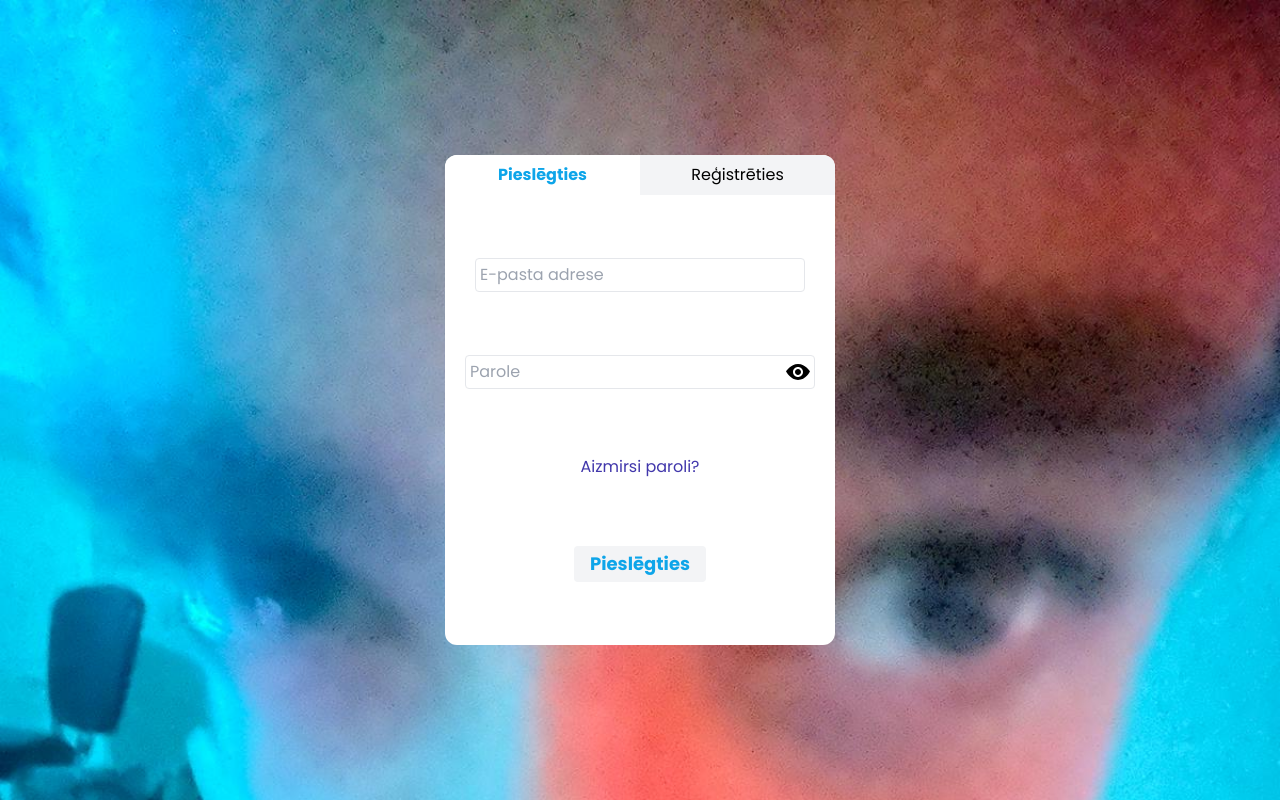
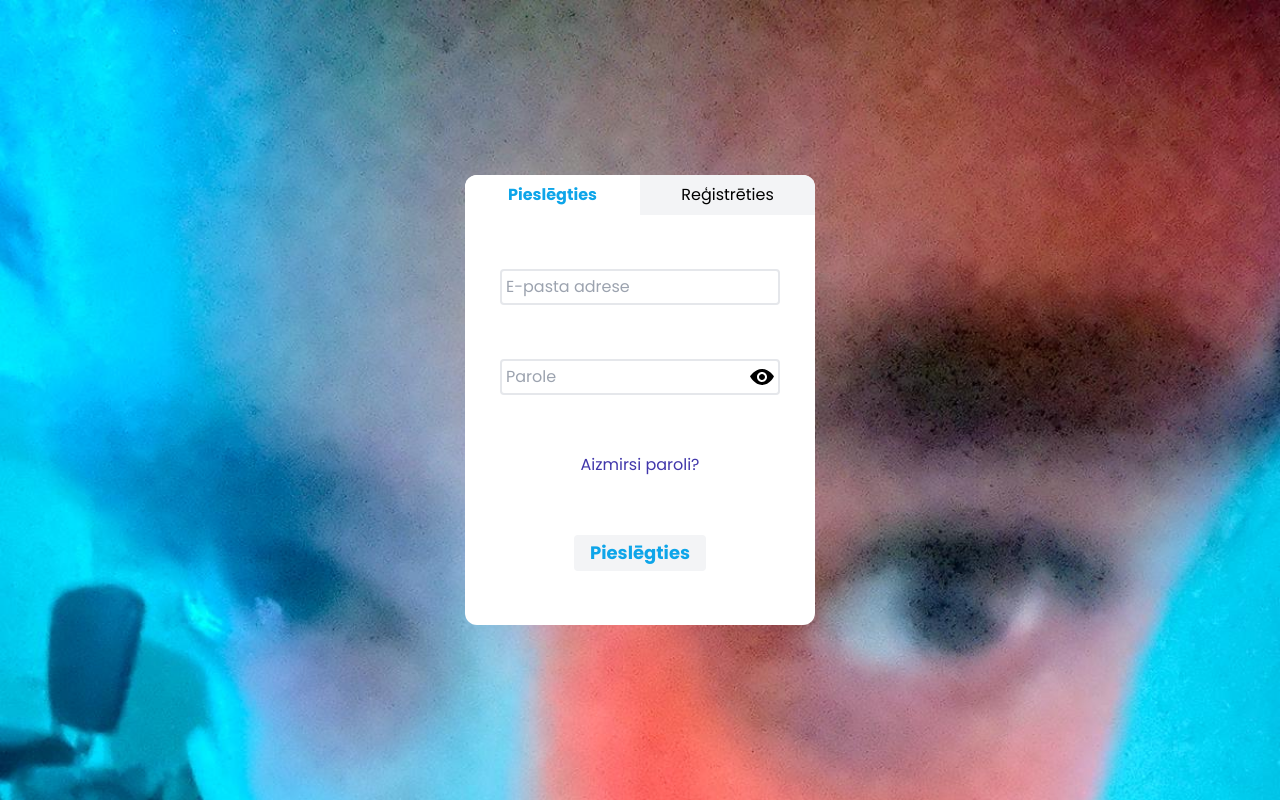
Before and after one commit to IceSalesman/volejbols_webapp3, a SvelteKit app: page / in a window 1280 px wide. Built offline with nearby package versions, Linux system fonts and the light colour scheme.

Commit message:
Login lapa noformateta ar proporcijam nevis ar zirgu matemātiku

```diff
--- a/src/app.css
+++ b/src/app.css
@@ -2,6 +2,8 @@
 @tailwind components;
 @tailwind utilities;
 
-.formInput {
-
+@layer components {
+    .formInputDiv {
+        @apply border-2 hover:border-sky-500 focus-within:border-sky-500 p-1 rounded
+    }
 }
--- a/src/lib/components/LoginSignup/FormContainer.svelte
+++ b/src/lib/components/LoginSignup/FormContainer.svelte
@@ -3,7 +3,7 @@
 	import { selectedForm } from '../../../stores';
 
 	import LoginForm from '$lib/components/LoginSignup/LoginForm.svelte';
-	import SignupForm from '$lib/components/LoginSignup/SignupForm.svelte'
+	import SignupForm from '$lib/components/LoginSignup/SignupForm.svelte';
 
 
 	let visibleLogin: Boolean = true;
@@ -29,7 +29,7 @@
 </script>
 
 <div class="flex h-screen items-center justify-center">
-	<div class="w-[390px] h-[490px] bg-white rounded-xl flex flex-col overflow-hidden">
+	<div class="w-[350px] h-[450px] bg-white rounded-xl flex flex-col overflow-hidden">
 		<div class="grid w-full grid-cols-2 justify-stretch items-center">
 			<div class="bg-gray-100">
 				<input
--- a/src/lib/components/LoginSignup/LoginForm.svelte
+++ b/src/lib/components/LoginSignup/LoginForm.svelte
@@ -10,22 +10,23 @@
 </script>
 
 <form method="post" action="" class="h-full">
-	<div class="h-full flex flex-col justify-evenly items-center">
-		<div class="w-[330px] border mx-10 p-1 rounded hover:border-sky-500 focus-within:border-sky-500">
+	<div class="w-full h-full flex justify-center">
+		<div class="w-4/5 h-full flex flex-col justify-evenly">
+			<div class="formInputDiv">
 				<input
 					type="email"
 					name="email"
-				class = "outline-none"
+					class = "outline-none w-full"
 					placeholder={inputEmail}
 					required
 				/>
 			</div>
-		<div class="w-max-[330px] flex border p-1 rounded group hover:border-sky-500 focus-within:border-sky-500">
+			<div class="formInputDiv flex flex-row">
 				<input
 					type={show ? 'text' : 'password'}
 					name="password"
 					placeholder={inputPass}
-				class="outline-none"
+					class="outline-none w-11/12"
 					required
 				/>
 				<!-- Es hz kā pareizi ievadīt svg failu, img neštirī -->
@@ -51,4 +52,5 @@
 				>
 			</div>
 		</div>
+	</div>
 </form>
```
Lines whose indentation alone changed are shown as unchanged.
